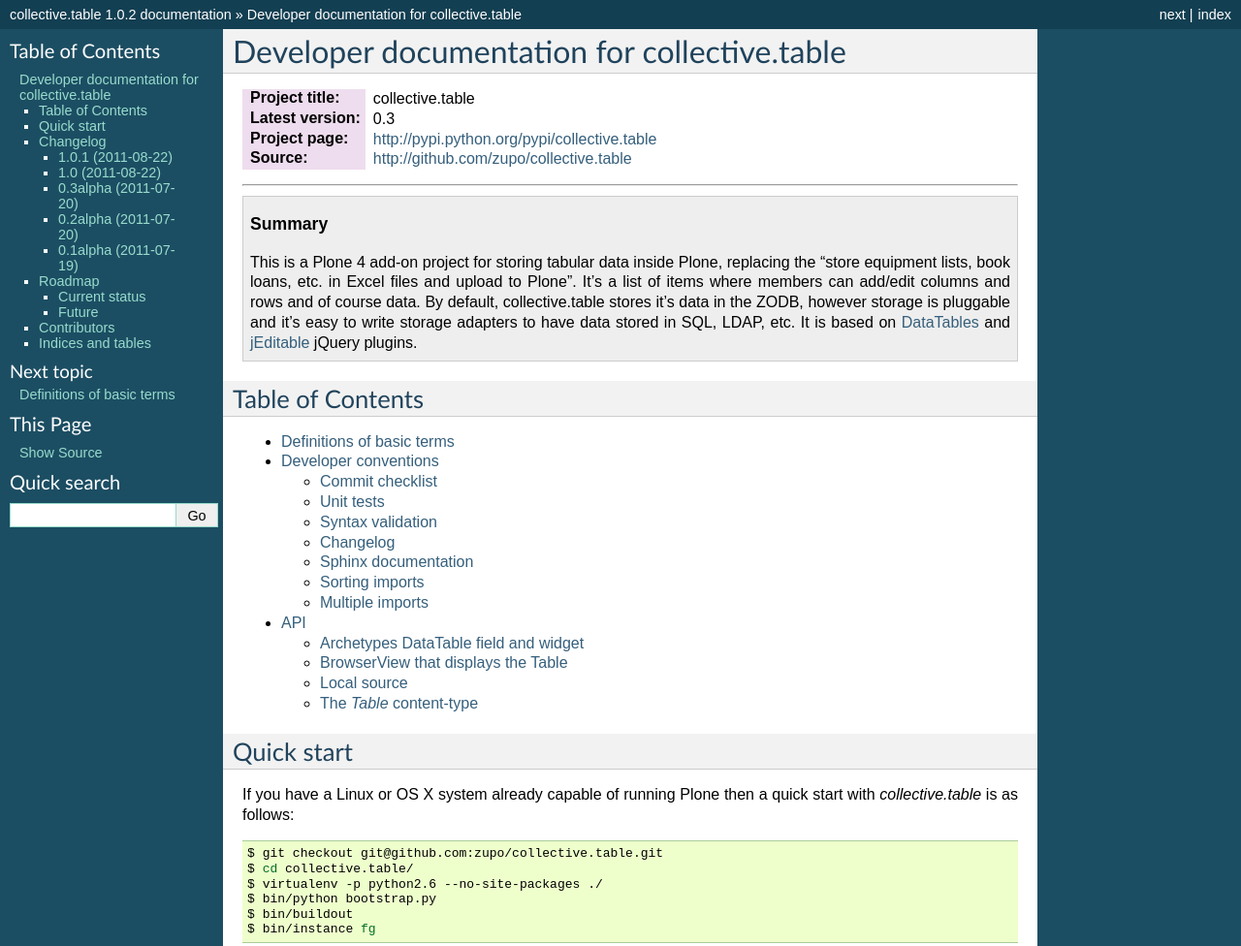
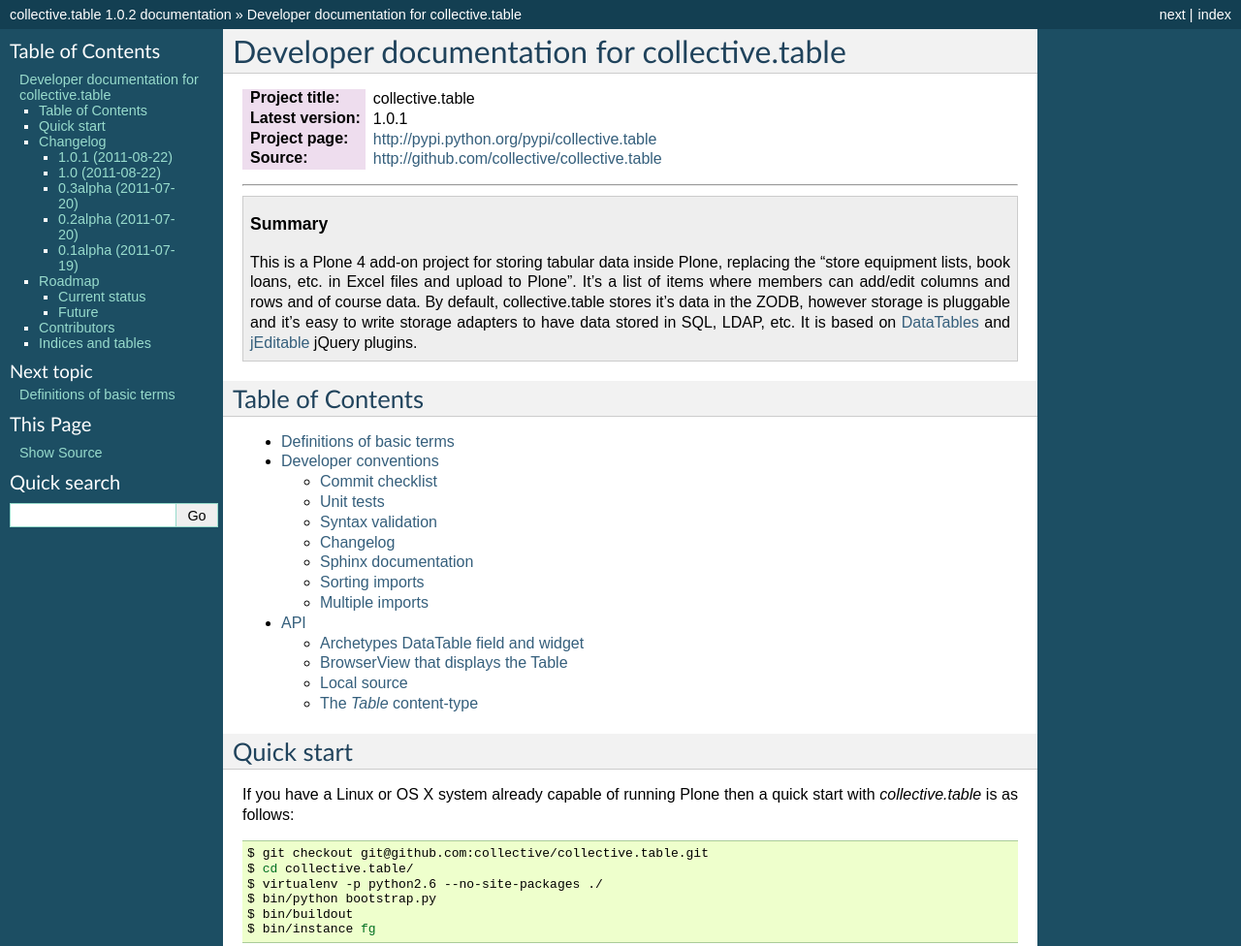
Before and after one commit to collective/collective.table, a Sphinx documentation site: the page built from docs/sphinx/index.rst, in a window 1280 px wide and 1400 px high. Shown: the top 976 px of the window at 97% size. Built offline with Sphinx 7.4.7, drawn with Linux system fonts in a browser that asks for light colours.

Commit message:
Fix documentation errors

```diff
--- a/docs/sphinx/index.rst
+++ b/docs/sphinx/index.rst
@@ -3,9 +3,9 @@
 ============================================
 
 :Project title: collective.table
-:Latest version: 0.3
+:Latest version: 1.0.1
 :Project page: http://pypi.python.org/pypi/collective.table
-:Source: http://github.com/zupo/collective.table
+:Source: http://github.com/collective/collective.table
 
 """"""""""""""""""""""""""""""""
 
@@ -39,7 +39,7 @@
 
 .. sourcecode:: bash
 
-   $ git checkout git@github.com:zupo/collective.table.git
+   $ git checkout git@github.com:collective/collective.table.git
    $ cd collective.table/
    $ virtualenv -p python2.6 --no-site-packages ./
    $ bin/python bootstrap.py
```
